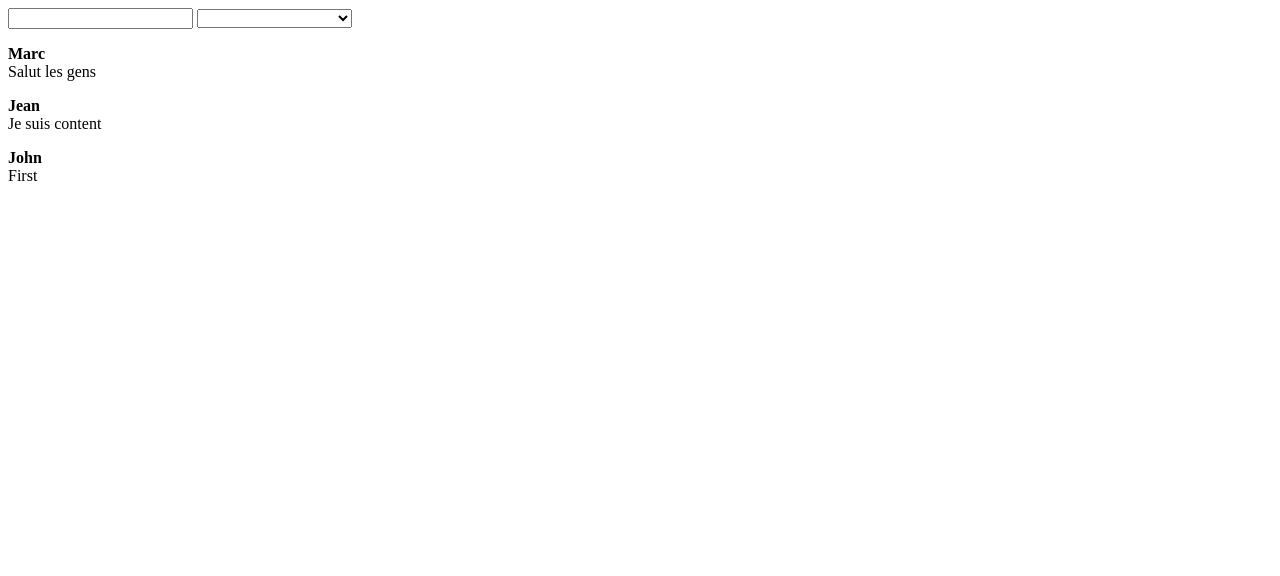
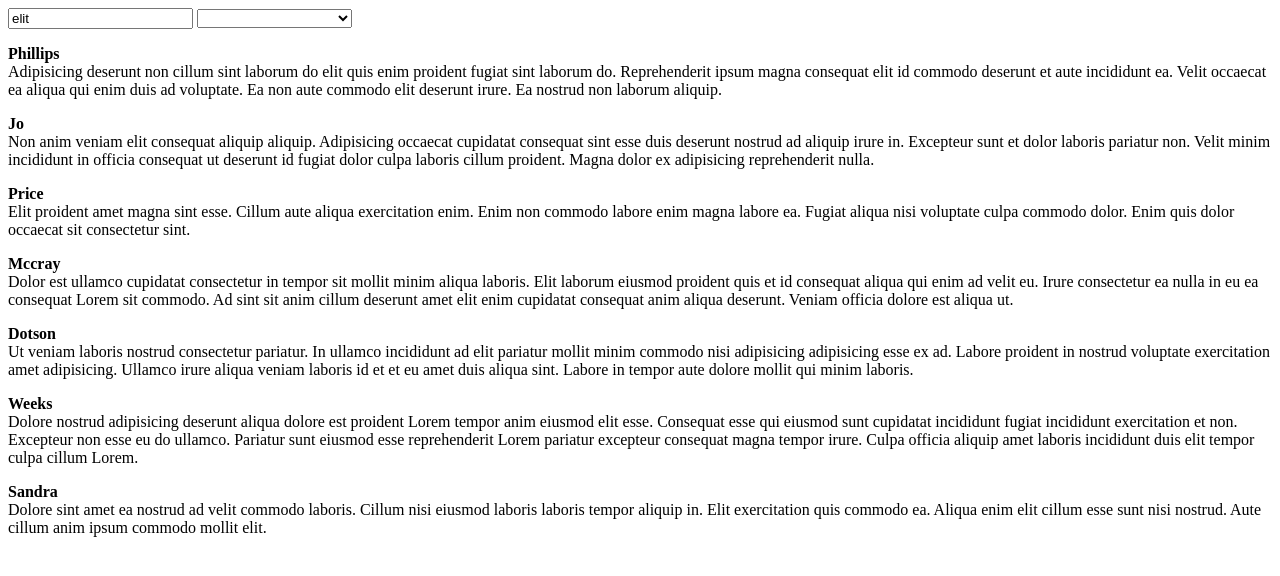
Before and after one commit to johnny3/angularjs, a plain HTML site: page public_html/index.html in a window 1280 px wide. Drawn offline with nearby package versions, Linux system fonts and the light colour scheme.

Commit message:
implemented comments controller

```diff
--- a/public_html/index.html
+++ b/public_html/index.html
@@ -6,19 +6,68 @@
         <meta charset="UTF-8">
         <meta name="viewport" content="width=device-width, initial-scale=1.0">
         <script src="https://ajax.googleapis.com/ajax/libs/angularjs/1.3.15/angular.min.js"></script>
+        <script>
+            angular.module('myApp', [])
+                    .controller('CommentsCtrl', function ($scope) {
+                        $scope.comments = $scope.comments = [
+                            {
+                                "username": "Phillips",
+                                "city": "<Error: You must call a tag with ()>",
+                                "email": "undefined",
+                                "content": "Adipisicing deserunt non cillum sint laborum do elit quis enim proident fugiat sint laborum do. Reprehenderit ipsum magna consequat elit id commodo deserunt et aute incididunt ea. Velit occaecat ea aliqua qui enim duis ad voluptate. Ea non aute commodo elit deserunt irure. Ea nostrud non laborum aliquip."
+                            },
+                            {
+                                "username": "Jo",
+                                "city": "<Error: You must call a tag with ()>",
+                                "email": "undefined",
+                                "content": "Non anim veniam elit consequat aliquip aliquip. Adipisicing occaecat cupidatat consequat sint esse duis deserunt nostrud ad aliquip irure in. Excepteur sunt et dolor laboris pariatur non. Velit minim incididunt in officia consequat ut deserunt id fugiat dolor culpa laboris cillum proident. Magna dolor ex adipisicing reprehenderit nulla."
+                            },
+                            {
+                                "username": "Price",
+                                "city": "<Error: You must call a tag with ()>",
+                                "email": "undefined",
+                                "content": "Elit proident amet magna sint esse. Cillum aute aliqua exercitation enim. Enim non commodo labore enim magna labore ea. Fugiat aliqua nisi voluptate culpa commodo dolor. Enim quis dolor occaecat sit consectetur sint."
+                            },
+                            {
+                                "username": "Mccray",
+                                "city": "<Error: You must call a tag with ()>",
+                                "email": "undefined",
+                                "content": "Dolor est ullamco cupidatat consectetur in tempor sit mollit minim aliqua laboris. Elit laborum eiusmod proident quis et id consequat aliqua qui enim ad velit eu. Irure consectetur ea nulla in eu ea consequat Lorem sit commodo. Ad sint sit anim cillum deserunt amet elit enim cupidatat consequat anim aliqua deserunt. Veniam officia dolore est aliqua ut."
+                            },
+                            {
+                                "username": "Dotson",
+                                "city": "<Error: You must call a tag with ()>",
+                                "email": "undefined",
+                                "content": "Ut veniam laboris nostrud consectetur pariatur. In ullamco incididunt ad elit pariatur mollit minim commodo nisi adipisicing adipisicing esse ex ad. Labore proident in nostrud voluptate exercitation amet adipisicing. Ullamco irure aliqua veniam laboris id et et eu amet duis aliqua sint. Labore in tempor aute dolore mollit qui minim laboris."
+                            },
+                            {
+                                "username": "Weeks",
+                                "city": "<Error: You must call a tag with ()>",
+                                "email": "undefined",
+                                "content": "Dolore nostrud adipisicing deserunt aliqua dolore est proident Lorem tempor anim eiusmod elit esse. Consequat esse qui eiusmod sunt cupidatat incididunt fugiat incididunt exercitation et non. Excepteur non esse eu do ullamco. Pariatur sunt eiusmod esse reprehenderit Lorem pariatur excepteur consequat magna tempor irure. Culpa officia aliquip amet laboris incididunt duis elit tempor culpa cillum Lorem."
+                            },
+                            {
+                                "username": "Sandra",
+                                "city": "<Error: You must call a tag with ()>",
+                                "email": "undefined",
+                                "content": "Dolore sint amet ea nostrud ad velit commodo laboris. Cillum nisi eiusmod laboris laboris tempor aliquip in. Elit exercitation quis commodo ea. Aliqua enim elit cillum esse sunt nisi nostrud. Aute cillum anim ipsum commodo mollit elit."
+                            }
+                        ];
+                    });
+        </script>
     </head>
-    <body ng-app>
-        <input type="text" ng-model="query" />
-        <select ng-model="order">
-            <option value="username">Organiser par nom</option>
-            <option value="content">Organiser par contenu</option>
-        </select>
+    <body ng-app="myApp">
+        <div ng-controller="CommentsCtrl" ng-init="query='elit'">
+            <input type="text" ng-model="query" />
+            <select ng-model="order">
+                <option value="username">Organiser par nom</option>
+                <option value="content">Organiser par contenu</option>
+            </select>
 
-        <div ng-init="users=[{username:'Marc', content:'Salut les gens'}, {username:'Jean', content:'Je suis content'}, {username:'John', content:'First'}]">
-            <div ng-repeat="user in users | filter:{content:query} | orderBy:order">
+            <div ng-repeat="comment in comments| filter:{content:query} | orderBy:order">
                 <p>
-                    <strong>{{ user.username }}</strong><br>
-                    {{ user.content }}
+                    <strong>{{ comment.username}}</strong><br>
+                    {{ comment.content}}
                 </p>
             </div>
         </div>
```
